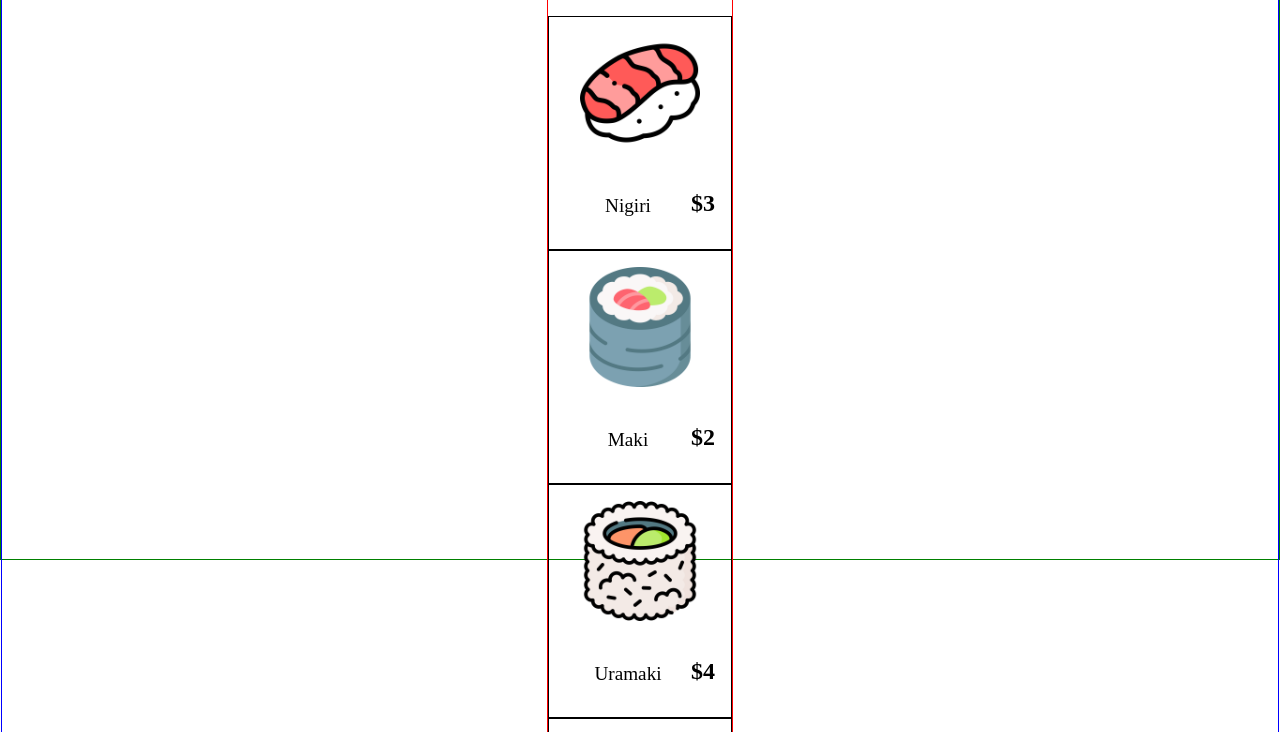
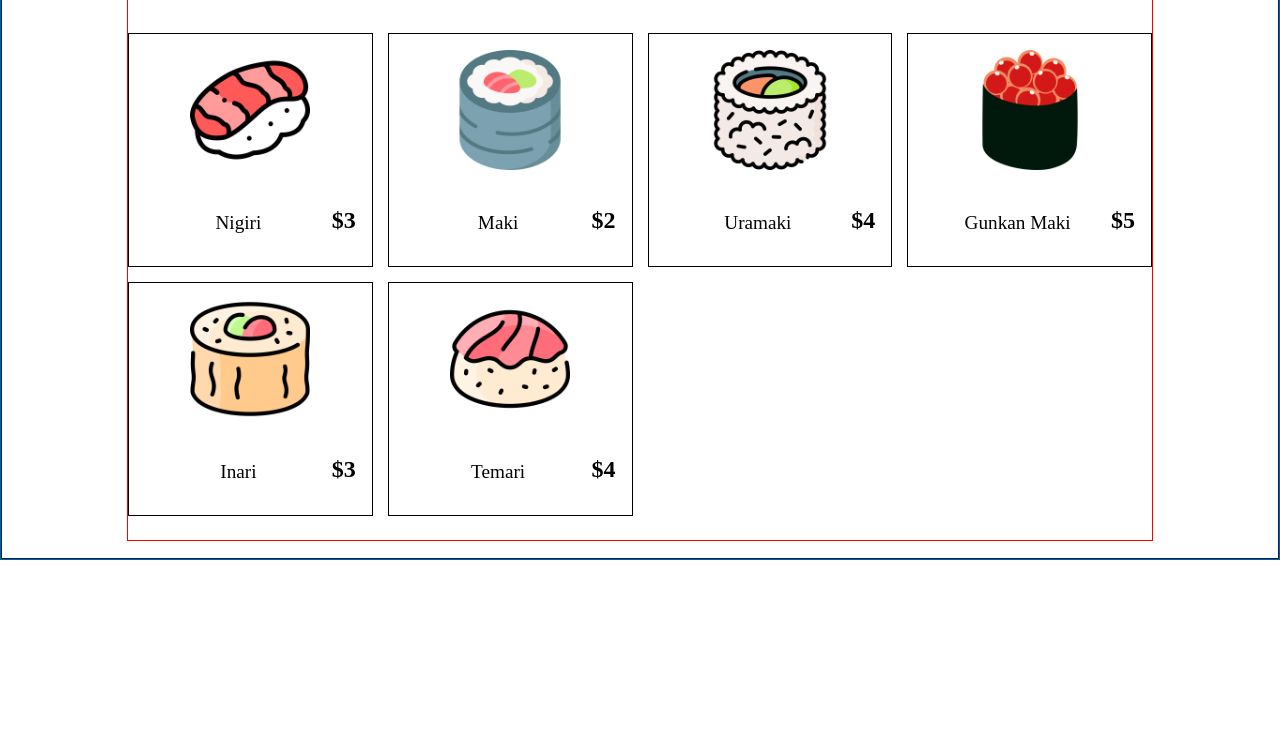
Before and after one commit to BlueBlack22/odin-restaurant, a website built with webpack: page dist/index.html in a window 1280 px wide. Shown: the part 242-974 px from the top of the page. After the commit the page ends 802 px from the top, so only its background shows below. Built offline with nearby package versions, Linux system fonts and the light colour scheme.

Commit message:
Changed menu layout into autofit grid.

```diff
--- a/src/menu.js
+++ b/src/menu.js
@@ -14,12 +14,17 @@ function createMenu() {
     menuHeader.textContent = 'Menu';
     menu.appendChild(menuHeader);
 
-    menu.appendChild(createCard(nigiriImg, 'Nigiri', '$3'));
-    menu.appendChild(createCard(makiImg, 'Maki', '$2'));
-    menu.appendChild(createCard(uramakiImg, 'Uramaki', '$4'));
-    menu.appendChild(createCard(gunkanMakiImg, 'Gunkan Maki', '$5'));
-    menu.appendChild(createCard(inariIng, 'Inari', '$3'));
-    menu.appendChild(createCard(temariImg, 'Temari', '$4'));
+    const menuContent = document.createElement('div');
+    menuContent.setAttribute('id', 'menu-content');
+
+    menuContent.appendChild(createCard(nigiriImg, 'Nigiri', '$3'));
+    menuContent.appendChild(createCard(makiImg, 'Maki', '$2'));
+    menuContent.appendChild(createCard(uramakiImg, 'Uramaki', '$4'));
+    menuContent.appendChild(createCard(gunkanMakiImg, 'Gunkan Maki', '$5'));
+    menuContent.appendChild(createCard(inariIng, 'Inari', '$3'));
+    menuContent.appendChild(createCard(temariImg, 'Temari', '$4'));
+
+    menu.appendChild(menuContent);
 
     return menu;
 };
--- a/src/style.css
+++ b/src/style.css
@@ -36,7 +36,6 @@ body {
     border: 1px solid blue;
     grid-row: 2 / 3;
     display: flex;
-    flex-direction: column;
     justify-content: center;
     align-items: center;
 }
@@ -62,12 +61,22 @@ body {
 #menu {
     border: 1px solid red;
     padding: 3vh 0;
-    gap: 15px;
+    min-width: 80vw;
+    display: grid;
+    grid-template-rows: auto 1fr;
 }
 
 .menu-header {
     text-align: center;
     font-size: 3rem;
+    grid-row: 1 / 2;
+}
+
+#menu-content {
+    grid-row: 2 / 3;
+    display: grid;
+    grid-template-columns: repeat(auto-fit, minmax(200px, 1fr));
+    gap: 15px;
 }
 
 .menu-card {
@@ -77,7 +86,6 @@ body {
     grid-template-columns: 1fr auto;
     grid-template-rows: auto 1fr;
     height: 200px;
-    width: 150px;
 }
 
 .card-img {
```
Also changed, not shown: dist/main.js.
